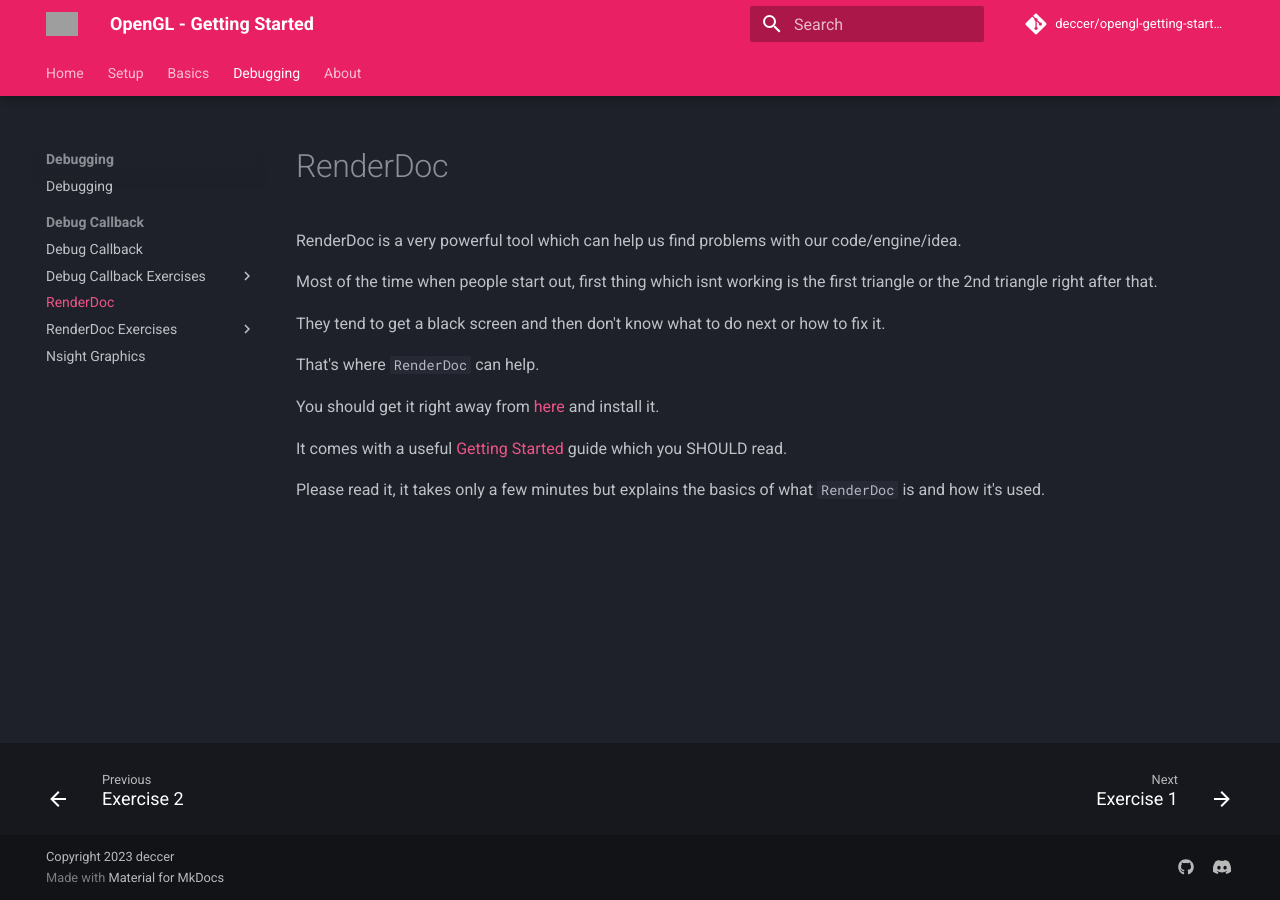
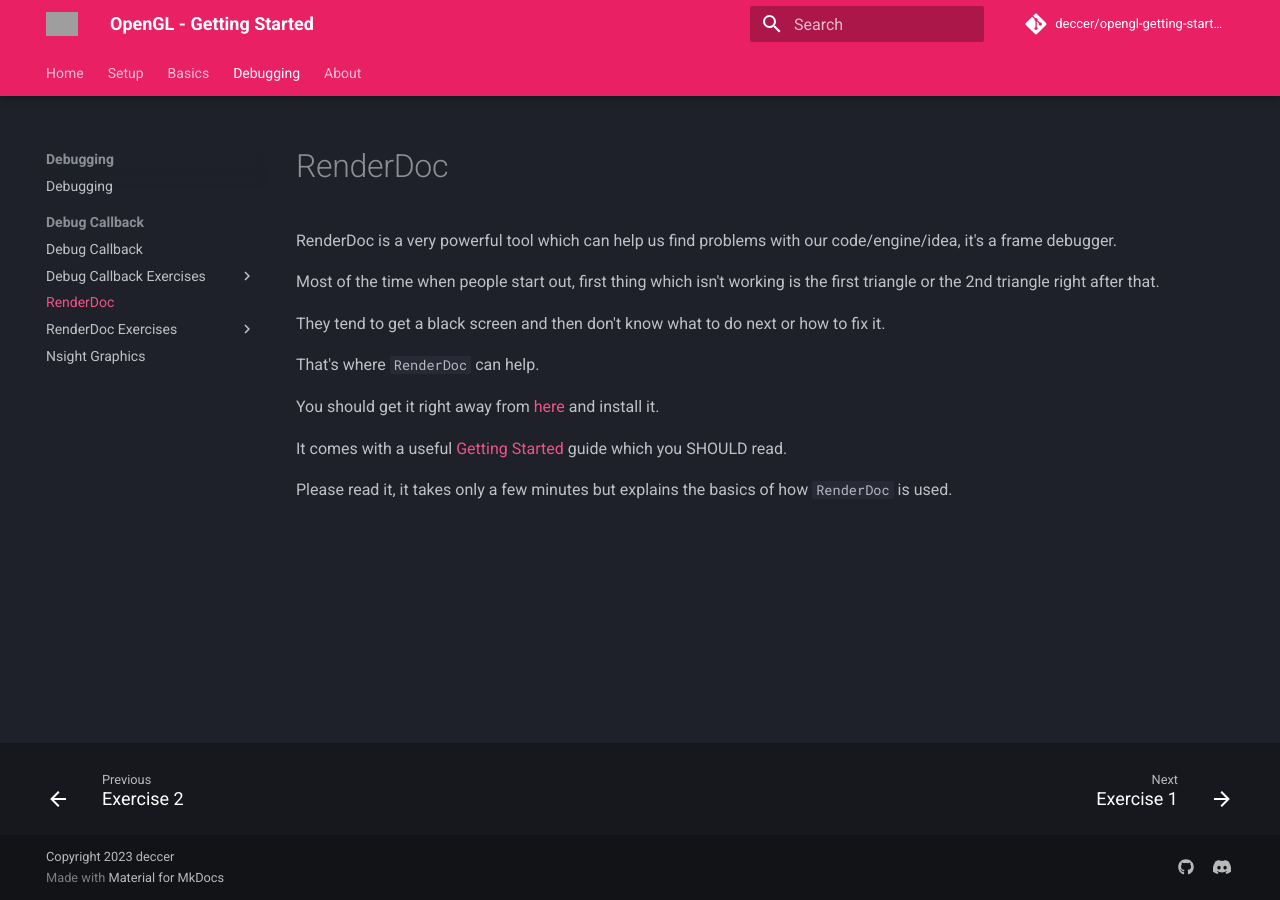
Before and after one commit to deccer/OpenGL-Getting-Started, an MkDocs documentation site: the page built from docs/02-debugging/03-renderdoc.md, in a window 1280 px wide. Built offline with MkDocs 1.6.1 and Material for MkDocs 9.7.7, drawn with Linux system fonts in a browser that asks for light colours; comment, search, counter and statistics services are not loaded; grey boxes are pictures that could not be loaded.

Commit message:
Better wording

```diff
--- a/docs/02-debugging/03-renderdoc.md
+++ b/docs/02-debugging/03-renderdoc.md
@@ -1,6 +1,6 @@
-RenderDoc is a very powerful tool which can help us find problems with our code/engine/idea.
+RenderDoc is a very powerful tool which can help us find problems with our code/engine/idea, it's a frame debugger.
 
-Most of the time when people start out, first thing which isnt working is the first triangle or the 2nd triangle right after that.
+Most of the time when people start out, first thing which isn't working is the first triangle or the 2nd triangle right after that.
 
 They tend to get a black screen and then don't know what to do next or how to fix it.
 
@@ -10,4 +10,4 @@
 
 It comes with a useful [Getting Started](https://renderdoc.org/docs/getting_started/index.html) guide which you SHOULD read.
 
-Please read it, it takes only a few minutes but explains the basics of what `RenderDoc` is and how it's used.
+Please read it, it takes only a few minutes but explains the basics of how `RenderDoc` is used.
--- a/mkdocs.yml
+++ b/mkdocs.yml
@@ -92,7 +92,6 @@
           - RenderDoc: 02-debugging/03-renderdoc.md
           - RenderDoc Exercises:
             - Exercise 1: 02-debugging/04-renderdoc-exercise-01.md
-            - Exercise 2: 02-debugging/04-renderdoc-exercise-02.md
           - Nsight Graphics: 02-debugging/05-nsight-graphics.md
   #- Basic Application: 00-setup/01-basic-application.md
   #- Basic Triangle:
```
Also changed, not shown: docs/01-basics/02-basic-window-and-triangle.md (+1 -1 lines), docs/02-debugging/04-renderdoc-exercise-02.md (deleted, +0 -1 lines), docs/02-debugging/05-nsight-graphics.md (+5 -1 lines).
